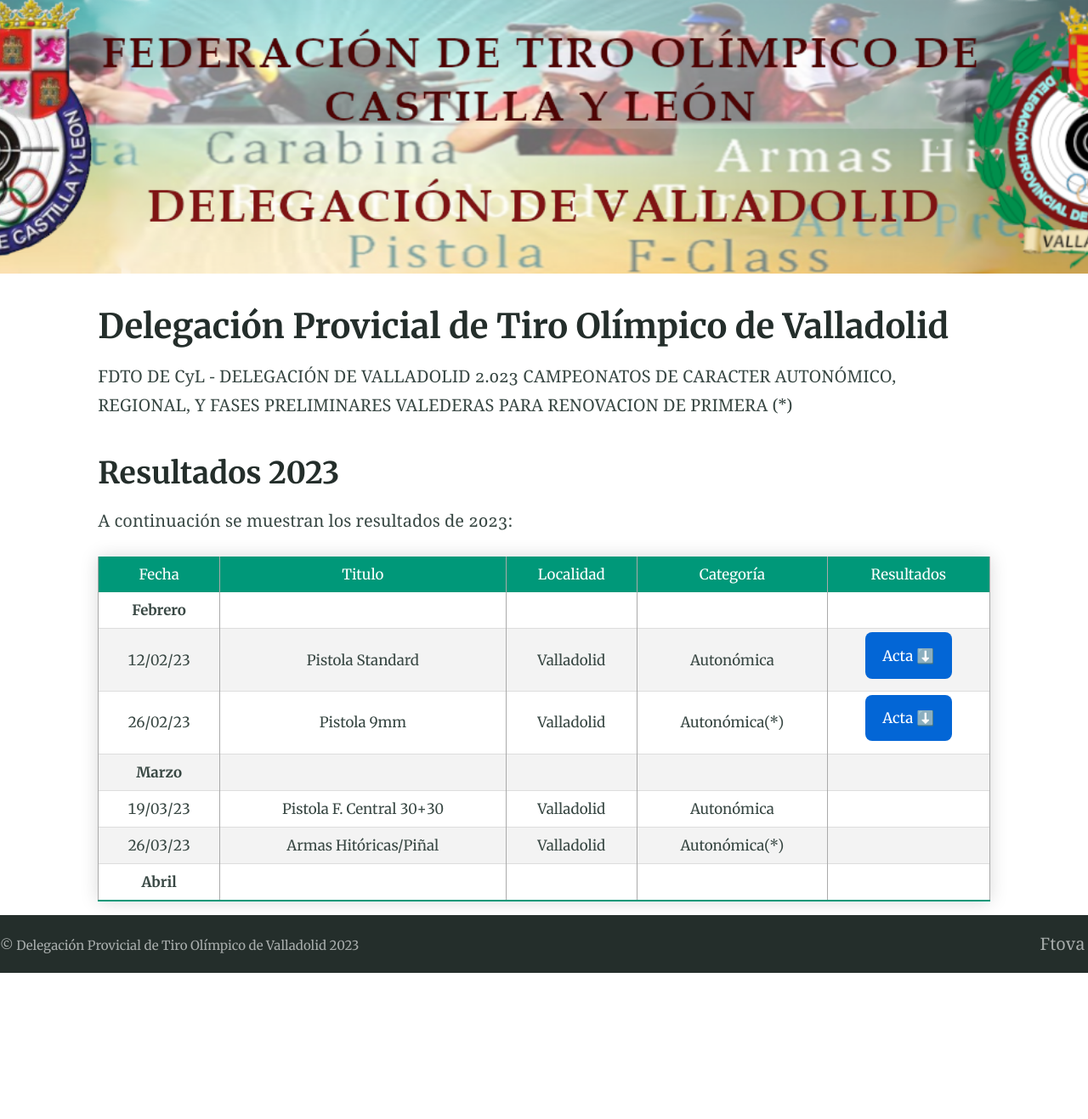
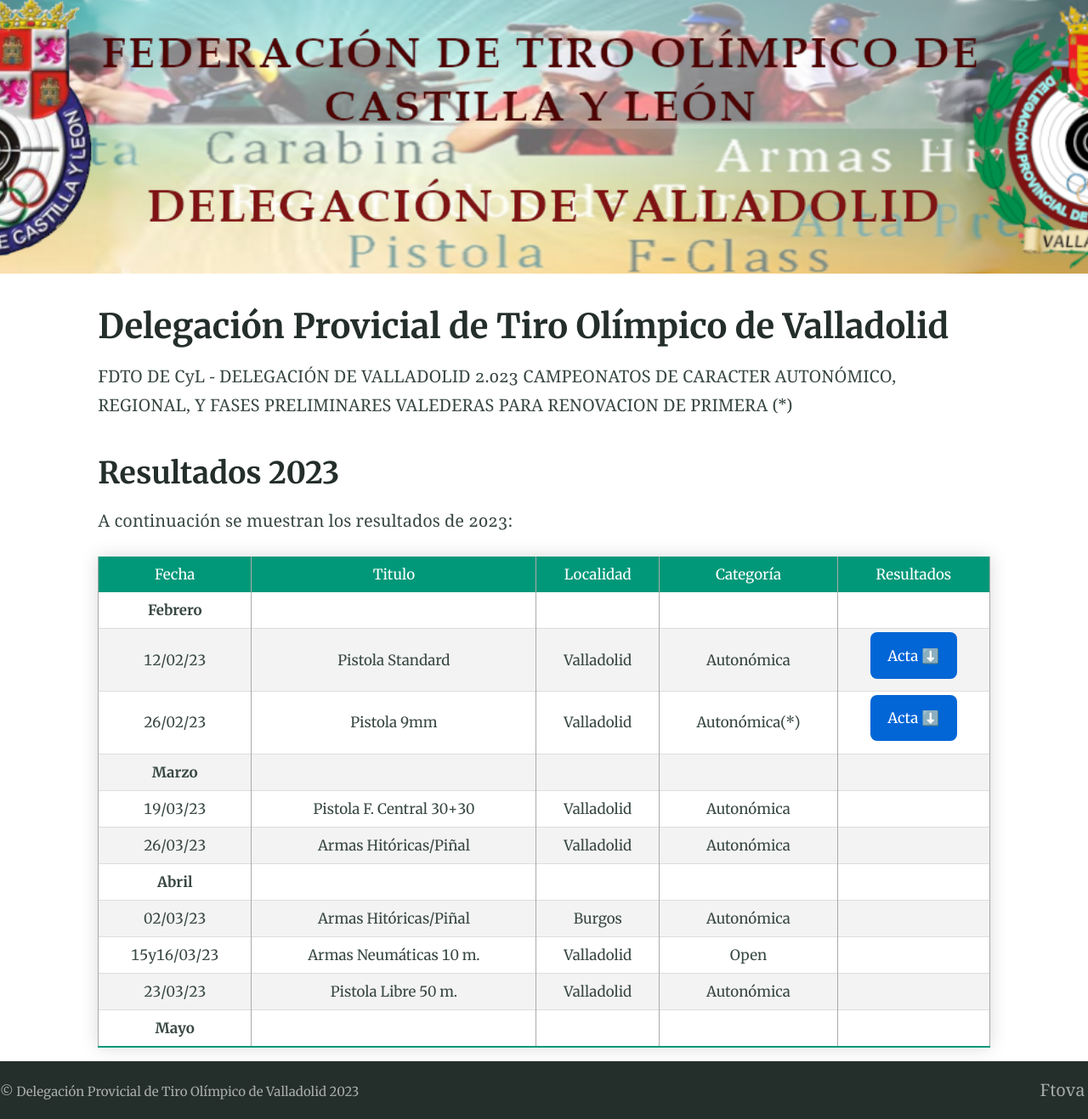
Before and after one commit to ftova/resultados, a Jekyll site: the page built from index.md, in a window 1280 px wide. Shown: the whole page at 85% size. Built offline with Jekyll 4.4.1, drawn with Linux system fonts in a browser that asks for light colours; before the commit the page ends 1145 px from its top, so only the background shows below that.

Commit message:
Update index.md

```diff
--- a/index.md
+++ b/index.md
@@ -19,5 +19,9 @@ A continuación se muestran los resultados de 2023:
 | 26/02/23 | Pistola 9mm | Valladolid | Autonómica(*) | {% include button.html text="Acta ⬇️" link="./resultados/2023/sample.pdf" color="#0366d6" %} |
 | **Marzo** |      |   |   |   |
 | 19/03/23 | Pistola F. Central 30+30 | Valladolid | Autonómica |  |
-| 26/03/23 | Armas Hitóricas/Piñal | Valladolid | Autonómica(*) |  |
+| 26/03/23 | Armas Hitóricas/Piñal | Valladolid | Autonómica |  |
 | **Abril** |      |   |   |   |
+| 02/03/23 | Armas Hitóricas/Piñal | Burgos | Autonómica |  |
+| 15y16/03/23 | Armas Neumáticas 10 m. | Valladolid | Open |  |
+| 23/03/23 | Pistola Libre 50 m. | Valladolid | Autonómica |  |
+| **Mayo** |      |   |   |   |
```
